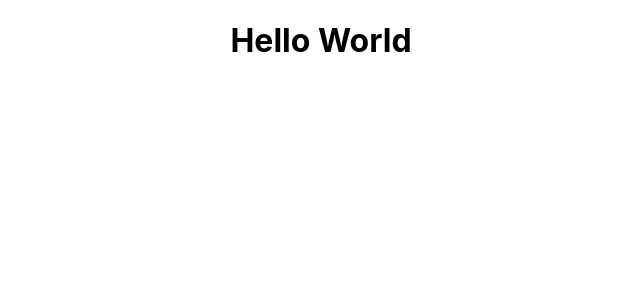
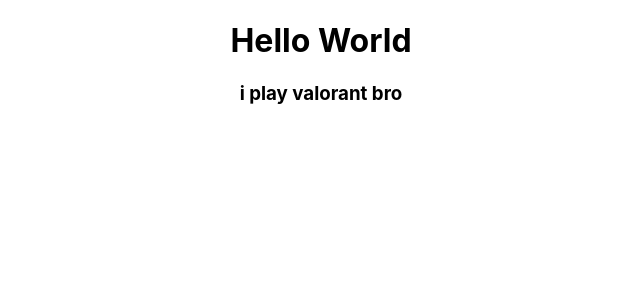
Before and after one commit to absolutenobrainer333/static-react-web-, a React (Create React App) app: page / in a window 1280 px wide. Shown: the top 300 px of the page, without its empty margins (319-959 px from the left). Built offline with nearby package versions, Linux system fonts and the light colour scheme.

Commit message:
change 1

```diff
--- a/package.json
+++ b/package.json
@@ -1,4 +1,5 @@
 {
+  "homepage": "https://absolutenobrainer333.github.io/static-react-web-",
   "name": "testreact1",
   "version": "0.1.0",
   "private": true,
@@ -13,6 +14,8 @@
   },
   "scripts": {
     "start": "react-scripts start",
+    "predeploy": "npm run build",
+    "deploy": "gh-pages -d build",
     "build": "react-scripts build",
     "test": "react-scripts test",
     "eject": "react-scripts eject"
--- a/src/App.js
+++ b/src/App.js
@@ -1,10 +1,10 @@
-import logo from './logo.svg';
 import './App.css';
 
 function App() {
   return (
     <div className="App">
       <h1>Hello World</h1>
+      <h3>i play valorant bro</h3>
     </div>
   );
 }
```
